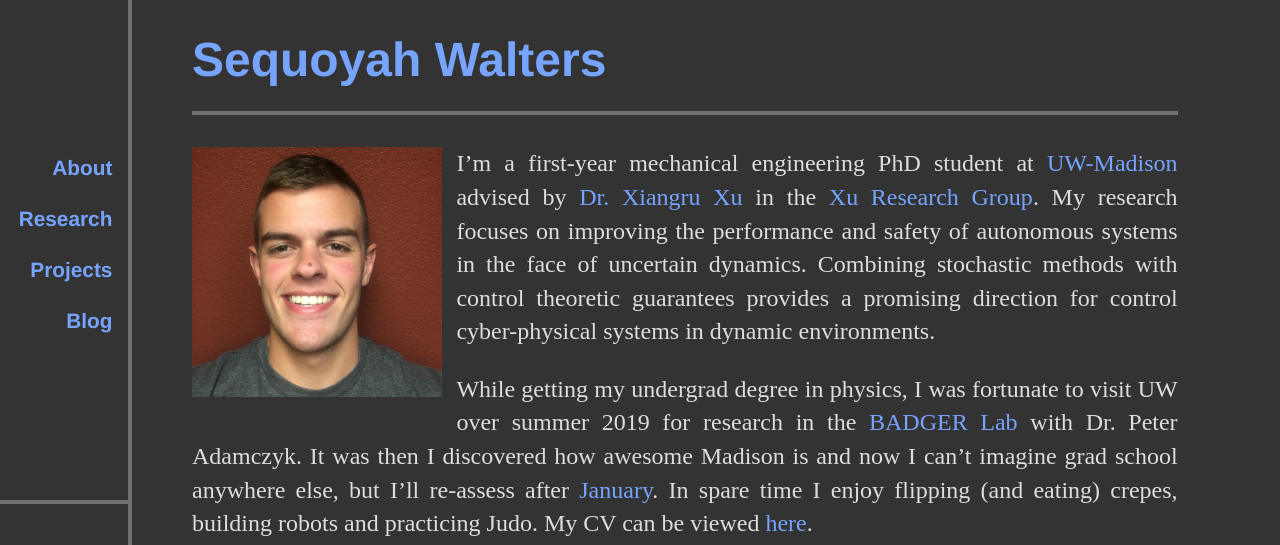
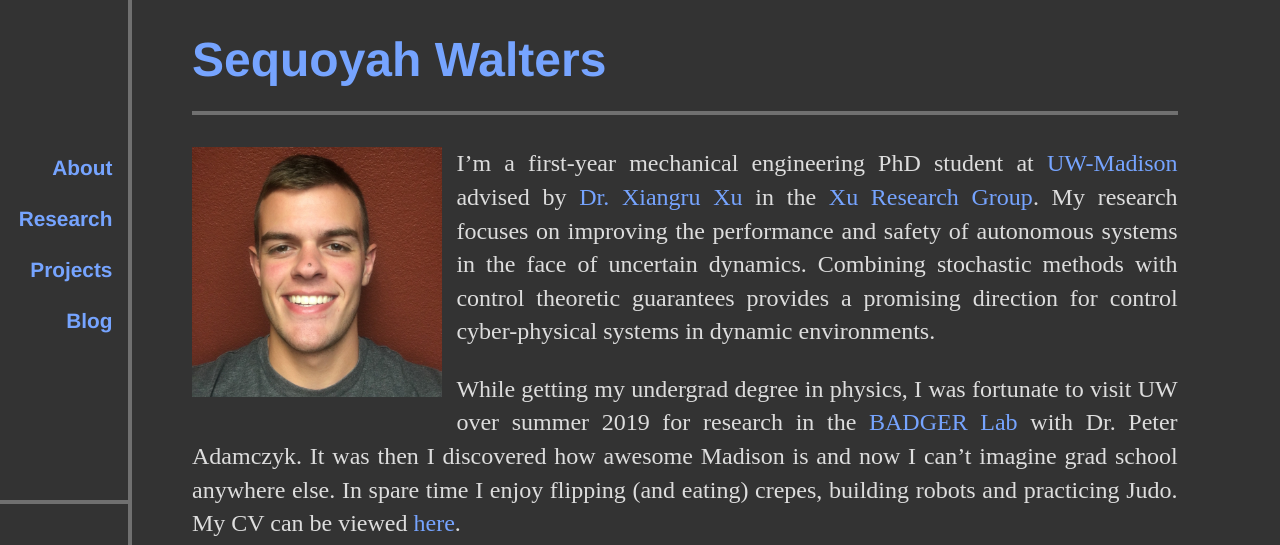
Before and after one commit to seqwalt/seqwalt.github.io, a Jekyll site: the page built from index.markdown, in a window 1280 px wide, cut to the strip 0-545 px from the top of the page. Built offline with Jekyll 4.4.1, drawn with Linux system fonts in a browser that asks for light colours.

Commit message:
chg about pg

```diff
--- a/index.markdown
+++ b/index.markdown
@@ -5,6 +5,6 @@ title: Sequoyah Walters
 <img src="seq_pic.jpg" alt="about" width="250" class="left-picture"/>
 I'm a first-year mechanical engineering PhD student at [UW-Madison](https://www.wisc.edu/) advised by [Dr. Xiangru Xu](https://sites.google.com/site/xiangruxuhome/) in the [Xu Research Group](http://xu.me.wisc.edu). My research focuses on improving the performance and safety of autonomous systems in the face of uncertain dynamics. Combining stochastic methods with control theoretic guarantees provides a promising direction for control cyber-physical systems in dynamic environments.
 
-While getting my undergrad degree in physics, I was fortunate to visit UW over summer 2019 for research in the [BADGER Lab](https://uwbadgerlab.engr.wisc.edu/) with Dr. Peter Adamczyk. It was then I discovered how awesome Madison is and now I can't imagine grad school anywhere else, but I'll re-assess after [January](https://www.usclimatedata.com/climate/madison/wisconsin/united-states/uswi0411). In spare time I enjoy flipping (and eating) crepes, building robots and practicing Judo. My CV can be viewed [here](CV.pdf).
+While getting my undergrad degree in physics, I was fortunate to visit UW over summer 2019 for research in the [BADGER Lab](https://uwbadgerlab.engr.wisc.edu/) with Dr. Peter Adamczyk. It was then I discovered how awesome Madison is and now I can't imagine grad school anywhere else. In spare time I enjoy flipping (and eating) crepes, building robots and practicing Judo. My CV can be viewed [here](CV.pdf).
 
 <img src="Mendota2.jpg" alt="lake" class="center"/>
```
